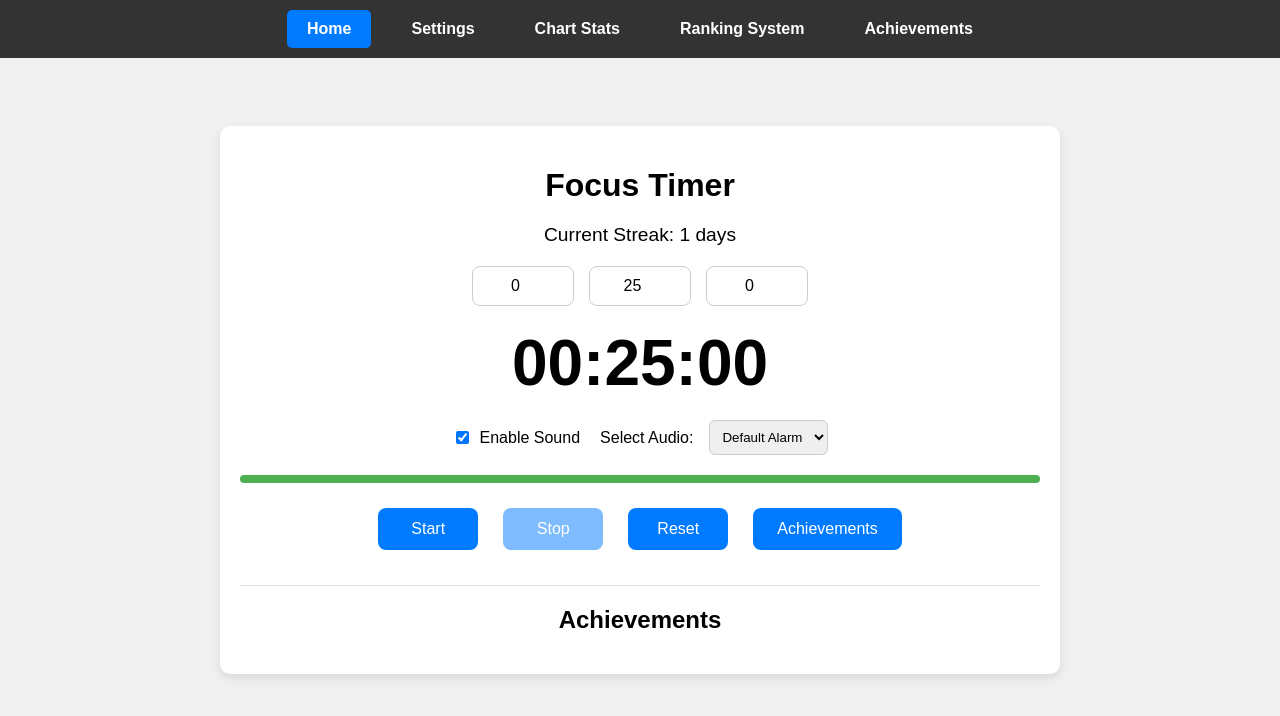
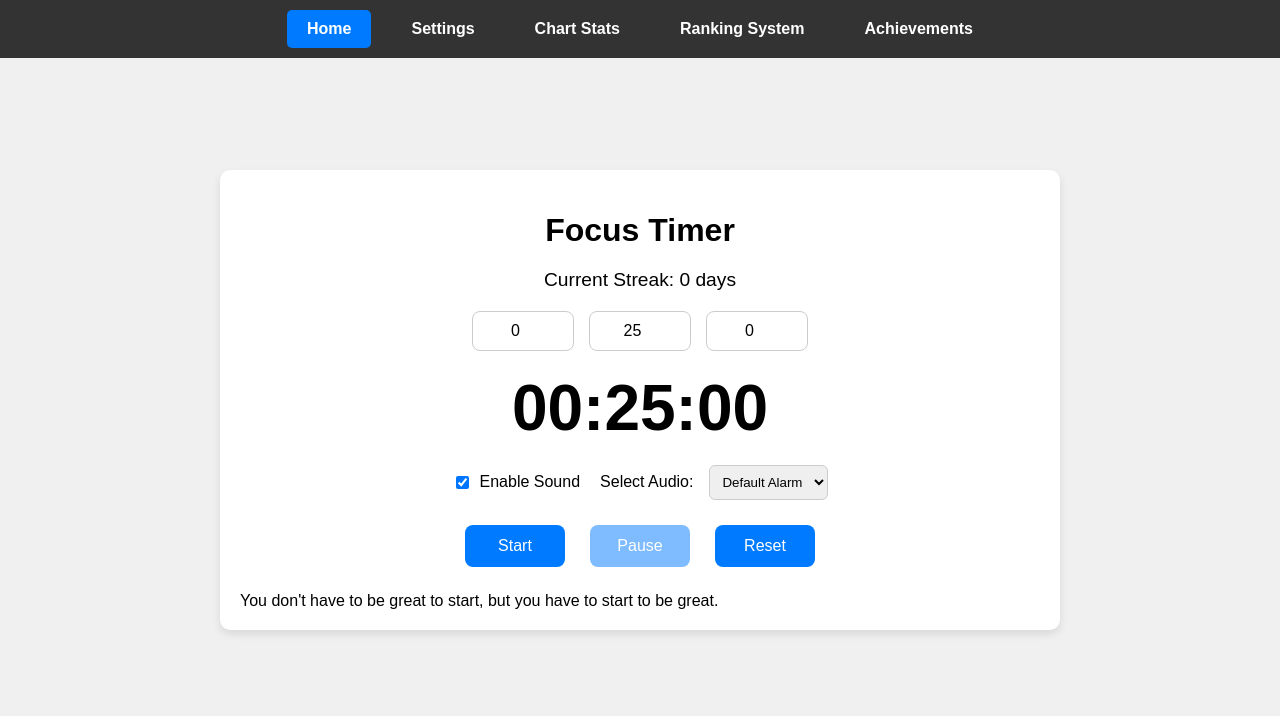
Before and after one commit to KeithG-stack/Time-Time, a React (Vite) app: page / in a window 1280 px wide. Shown: the top 716 px of the page. Built offline with nearby package versions, Linux system fonts and the light colour scheme.

Commit message:
removed achievements

```diff
--- a/src/timer/TimerDisplay.jsx
+++ b/src/timer/TimerDisplay.jsx
@@ -3,9 +3,7 @@ import styles from '../settings/PageLayout.module.css';
 import timerStyles from './TimerDisplay.module.css';
 import { useNotifications } from '../settings/settingsContext';
 import useAnalytics from '../hooks/Analytics';
-import { achievements } from '../achievements/achievements';
 import { handleStreaks } from '../common/streaks';
-import { achievementTypes } from "../RankingTittle/Rank";
 import Navbar from "../settings/Navbar";
 
 const TimerDisplay = ({ title, addSession }) => {
@@ -15,8 +13,6 @@ const TimerDisplay = ({ title, addSession }) => {
     const [minutes, setMinutes] = useState(25);
     const [seconds, setSeconds] = useState(0);
     const [streak, setStreak] = useState(0);
-    const [unlockedTitle, setUnlockedTitle] = useState("");
-    const [showUnlockAnimation, setShowUnlockAnimation] = useState(false);
     const [motivationalQuote, setMotivationalQuote] = useState("");
     const [isOnBreak, setIsOnBreak] = useState(false);
     const [breakTime, setBreakTime] = useState(0);
@@ -25,7 +21,7 @@ const TimerDisplay = ({ title, addSession }) => {
     const [totalMinutes, setTotalMinutes] = useState(0);
 
     const { addNotification } = useNotifications();
-    const { trackSession, trackReset, unlockedAchievements } = useAnalytics();
+    const { trackSession, trackReset } = useAnalytics();
 
     const motivationalQuotes = useMemo(() => [
         "The secret of getting ahead is getting started.",
@@ -38,135 +34,92 @@ const TimerDisplay = ({ title, addSession }) => {
         "Small steps every day lead to big achievements."
     ], []);
 
-    // Function to check and unlock achievements
-    const checkAchievements = useCallback(() => {
-        for (const type in achievementTypes) {
-            const { title, tiers } = achievementTypes[type];
-            for (const tier of tiers) {
-                if (totalMinutes >= tier.requirement) {
-                    setUnlockedTitle(`${title} - ${tier.reward}`);
-                    setShowUnlockAnimation(true);
-                    setTimeout(() => setShowUnlockAnimation(false), 2000);
-                }
-            }
+    useEffect(() => {
+        const savedTime = localStorage.getItem('savedTime');
+        if (savedTime) {
+            setTime(parseInt(savedTime));
         }
-    }, [totalMinutes]);
+        const savedStreak = localStorage.getItem('streak');
+        if (savedStreak) {
+            setStreak(parseInt(savedStreak));
+        }
+        const savedTotalMinutes = localStorage.getItem('totalMinutes');
+        if (savedTotalMinutes) {
+            setTotalMinutes(parseInt(savedTotalMinutes));
+        }
+        setMotivationalQuote(motivationalQuotes[Math.floor(Math.random() * motivationalQuotes.length)]);
+    }, [motivationalQuotes]);
 
     useEffect(() => {
-        checkAchievements();
-    }, [totalMinutes, checkAchievements]);
-
-    const handleSessionComplete = useCallback(() => {
-        const sessionMinutes = (hours * 60) + minutes;
-        setTotalMinutes(prev => prev + sessionMinutes);
-        addSession({ id: Date.now(), duration: sessionMinutes * 60 });
-        addNotification({ message: "Session Completed!", type: "success" });
-    }, [hours, minutes, addSession, addNotification]);
-
-    const playSound = useCallback(() => {
-        if (isSoundEnabled && selectedAudio) {
-            const audio = new Audio(selectedAudio);
-            audio.play().catch(() => {});
+        let interval;
+        if (isRunning && time > 0) {
+            interval = setInterval(() => {
+                setTime((prevTime) => {
+                    const newTime = prevTime - 1;
+                    localStorage.setItem('savedTime', newTime.toString());
+                    return newTime;
+                });
+            }, 1000);
+        } else if (time === 0) {
+            handleTimerComplete();
         }
-    }, [isSoundEnabled, selectedAudio]);
+        return () => clearInterval(interval);
+    }, [isRunning, time]);
 
     useEffect(() => {
-        let quoteInterval;
-        if (isRunning) {
-            const randomQuote = motivationalQuotes[Math.floor(Math.random() * motivationalQuotes.length)];
-            setMotivationalQuote(randomQuote);
-            quoteInterval = setInterval(() => {
-                const newQuote = motivationalQuotes[Math.floor(Math.random() * motivationalQuotes.length)];
-                setMotivationalQuote(newQuote);
-            }, 5 * 60 * 1000);
+        const hours = Math.floor(time / 3600);
+        const minutes = Math.floor((time % 3600) / 60);
+        const seconds = time % 60;
+
+        setHours(hours);
+        setMinutes(minutes);
+        setSeconds(seconds);
+    }, [time]);
+
+    const handleStart = () => {
+        if (!isRunning) {
+            setIsRunning(true);
+            trackSession();
         }
-        return () => clearInterval(quoteInterval);
-    }, [isRunning, motivationalQuotes]);
+    };
 
-    const handleStart = useCallback(() => {
-        setIsRunning(true);
-        addNotification({ message: "Timer started", type: "info" });
-        trackSession({ id: Date.now(), duration: time * 1000 });
-    }, [time, addNotification, trackSession]);
+    const handlePause = () => {
+        setIsRunning(false);
+    };
 
-    const handleStop = useCallback(() => {
+    const handleReset = () => {
         setIsRunning(false);
-        addNotification({ message: "Timer stopped", type: "info" });
-    }, [addNotification]);
+        setTime(25 * 60);
+        localStorage.setItem('savedTime', (25 * 60).toString());
+        trackReset();
+    };
 
-    const handleReset = useCallback(() => {
-        const totalSeconds = (parseInt(hours) * 3600) + (parseInt(minutes) * 60) + (parseInt(seconds));
-        trackReset(time);
-        setTime(totalSeconds);
+    const handleTimerComplete = () => {
         setIsRunning(false);
-        setHours(0);
-        setMinutes(25);
-        setSeconds(0);
-        addNotification({ message: "Timer reset", type: "info" });
-    }, [hours, minutes, seconds, time, trackReset, addNotification]);
-
-    const handleHoursChange = useCallback((e) => {
-        const value = parseInt(e.target.value, 10) || 0;
-        setHours(value);
-    }, []);
-
-    const handleMinutesChange = useCallback((e) => {
-        const value = parseInt(e.target.value, 10) || 0;
-        setMinutes(value);
-    }, []);
-
-    const handleSecondsChange = useCallback((e) => {
-        const value = parseInt(e.target.value, 10) || 0;
-        setSeconds(value);
-    }, []);
-
-    // Effect to handle streaks when the component mounts
-    useEffect(() => {
-        const currentStreak = handleStreaks();
-        setStreak(currentStreak);
-    }, []);
-
-    // Effect to handle the timer countdown
-    useEffect(() => {
-        let interval;
-
-        if (isRunning && !isOnBreak) {
-            interval = setInterval(() => {
-                setTime(prevTime => {
-                    if (prevTime <= 1) {
-                        playSound();
-                        setIsRunning(false);
-                        handleSessionComplete();
-                        return 0;
-                    }
-                    return prevTime - 1;
-                });
-            }, 1000);
-        } else if (isOnBreak) {
-            interval = setInterval(() => {
-                setBreakTime(prevTime => {
-                    if (prevTime <= 1) {
-                        setIsOnBreak(false);
-                        return 0;
-                    }
-                    return prevTime - 1;
-                });
-            }, 1000);
+        if (isSoundEnabled) {
+            const audio = new Audio(selectedAudio);
+            audio.play();
         }
 
-        return () => {
-            if (interval) {
-                clearInterval(interval);
-            }
-        };
-    }, [isRunning, isOnBreak, playSound, handleSessionComplete]);
+        if (!isOnBreak) {
+            const newStreak = handleStreaks(streak);
+            setStreak(newStreak);
+            localStorage.setItem('streak', newStreak.toString());
 
-    const totalTime = (parseInt(hours) * 3600) + (parseInt(minutes) * 60) + (parseInt(seconds));
-    const progress = totalTime > 0 ? (time / totalTime) * 100 : 0;
+            const newTotalMinutes = totalMinutes + Math.floor(time / 60);
+            setTotalMinutes(newTotalMinutes);
+            localStorage.setItem('totalMinutes', newTotalMinutes.toString());
 
-    const scrollToAchievements = useCallback(() => {
-        document.getElementById('achievements').scrollIntoView({ behavior: 'smooth' });
-    }, []);
+            setIsOnBreak(true);
+            setBreakTime(5 * 60);
+            setTime(5 * 60);
+            addNotification("Time for a break! Take 5 minutes to rest.");
+        } else {
+            setIsOnBreak(false);
+            setTime(25 * 60);
+            addNotification("Break's over! Ready for another focused session?");
+        }
+    };
 
     return (
         <>
@@ -180,7 +133,7 @@ const TimerDisplay = ({ title, addSession }) => {
                         <input
                             type="number"
                             value={hours}
-                            onChange={handleHoursChange}
+                            onChange={(e) => setHours(parseInt(e.target.value, 10) || 0)}
                             min="0"
                             placeholder="Hours"
                             className={timerStyles.customTimeInput}
@@ -188,7 +141,7 @@ const TimerDisplay = ({ title, addSession }) => {
                         <input
                             type="number"
                             value={minutes}
-                            onChange={handleMinutesChange}
+                            onChange={(e) => setMinutes(parseInt(e.target.value, 10) || 0)}
                             min="0"
                             placeholder="Minutes"
                             className={timerStyles.customTimeInput}
@@ -196,7 +149,7 @@ const TimerDisplay = ({ title, addSession }) => {
                         <input
                             type="number"
                             value={seconds}
-                            onChange={handleSecondsChange}
+                            onChange={(e) => setSeconds(parseInt(e.target.value, 10) || 0)}
                             min="0"
                             placeholder="Seconds"
                             className={timerStyles.customTimeInput}
@@ -229,37 +182,15 @@ const TimerDisplay = ({ title, addSession }) => {
                         </label>
                     </div>
 
-                    <div className={timerStyles.progressBarContainer}>
-                        <div
-                            className={timerStyles.progressBar}
-                            style={{ width: `${progress}%` }}
-                        />
+                    <div className={timerStyles.controls}>
+                        <button onClick={handleStart} disabled={isRunning}>Start</button>
+                        <button onClick={handlePause} disabled={!isRunning}>Pause</button>
+                        <button onClick={handleReset}>Reset</button>
                     </div>
 
-                    <div className={timerStyles.controls}>
-                        <button onClick={handleStart} disabled={isRunning}>Start</button>
-                        <button onClick={handleStop} disabled={!isRunning}>Stop</button>
-                        <button onClick={handleReset}>Reset</button>
-                        <button onClick={scrollToAchievements} className={timerStyles.achievementsButton}>
-                            Achievements
-                        </button>
+                    <div className={timerStyles.quote}>
+                        {motivationalQuote}
                     </div>
-
-                    <div id="achievements" className={timerStyles.achievements}>
-                        <h2>Achievements</h2>
-                        <ul>
-                            {unlockedAchievements.map((achievementId) => {
-                                const achievement = achievements.find(a => a.id === achievementId);
-                                return <li key={achievementId}>{achievement.description}</li>;
-                            })}
-                        </ul>
-                    </div>
-
-                    {showUnlockAnimation && (
-                        <div className={timerStyles.unlockedTitle}>
-                            {unlockedTitle && <p>{unlockedTitle}</p>}
-                        </div>
-                    )}
                 </div>
             </div>
         </>
```
